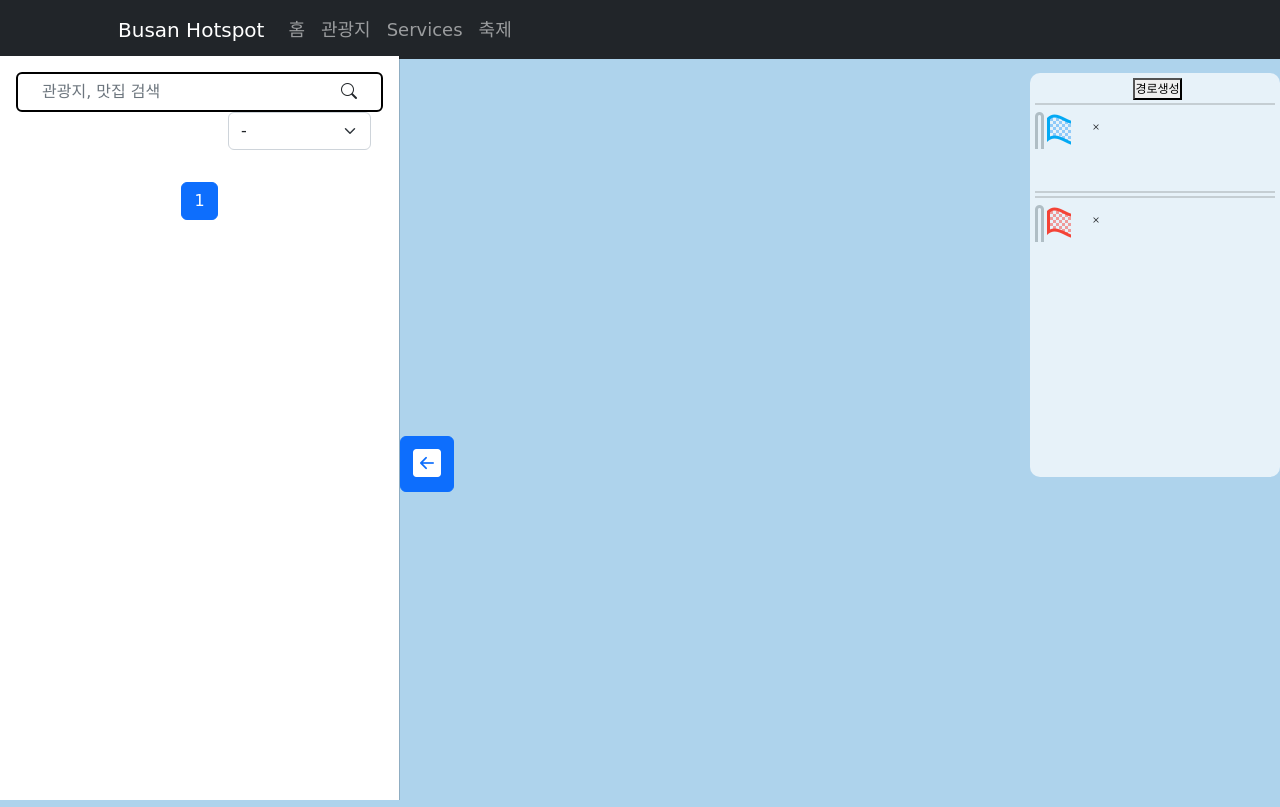
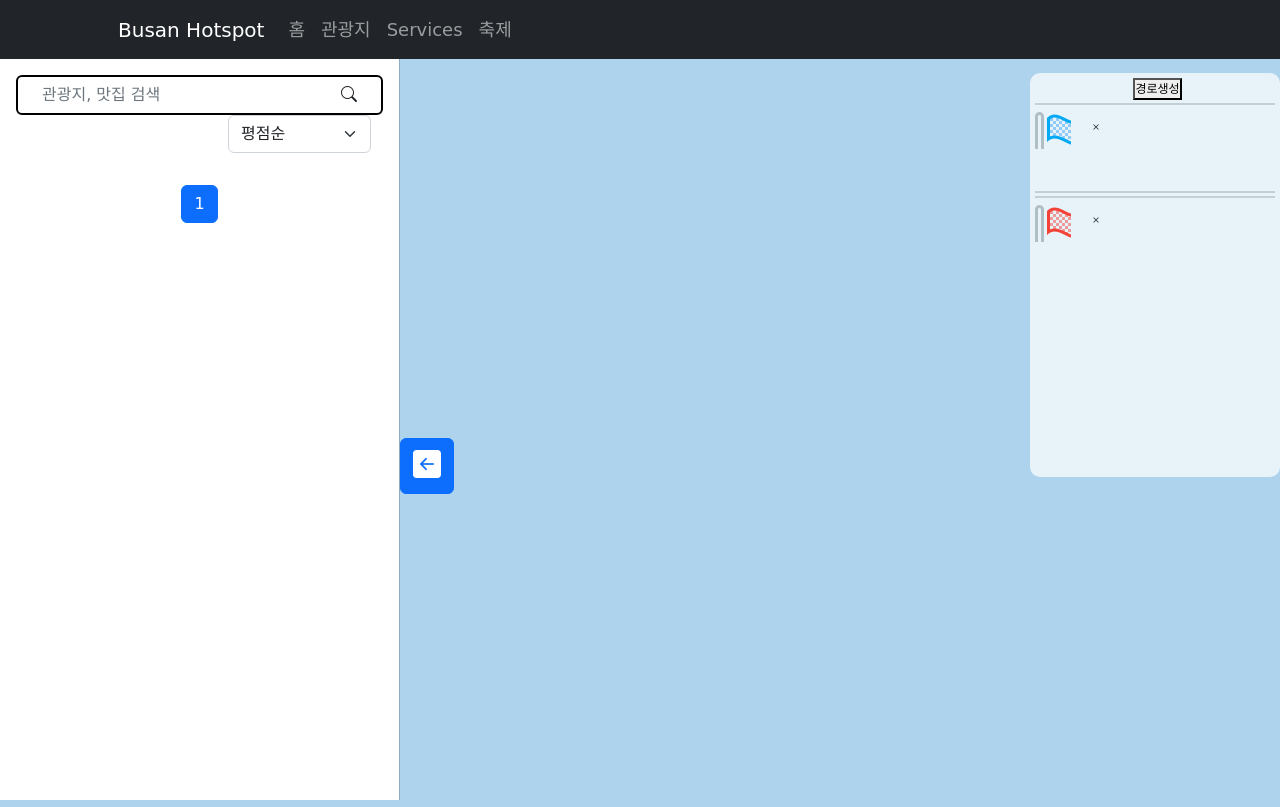
Before and after one commit to travelHotSpot/HotSpot, a Django app: page /busan/ in a window 1280 px wide. Run offline with Django 4.2, Linux system fonts and the light colour scheme; data that the repository does not hold is empty; parts of the project's set-up code (start-up, migrations or seed data) failed here and were passed over; some libraries are stand-ins or nearby versions; some web fonts are replaced.

Commit message:
지도 페이지 셀렉트버튼 수정, 출발지와 도착지 마커 중복 수정

```diff
--- a/category/category/settings.py
+++ b/category/category/settings.py
@@ -62,7 +62,7 @@ ROOT_URLCONF = 'category.urls'
 TEMPLATES = [
     {
         'BACKEND': 'django.template.backends.django.DjangoTemplates',
-        'DIRS': [os.path.join(BASE_DIR,'templates')],
+        'DIRS': [os.path.join(BASE_DIR, 'templates')],
         'APP_DIRS': True,
         'OPTIONS': {
             'context_processors': [
--- a/category/myApp/templates/myApp/busan.html
+++ b/category/myApp/templates/myApp/busan.html
@@ -49,7 +49,7 @@
             visibility: visible;
         }
         .offcanvas, .offcanvas.offcanvas-start {
-            top: 56px;
+            top: 59px;
         }
         .input-group input:focus {
             border: 0px;
@@ -155,10 +155,8 @@
                         <div class="d-flex align-items-end flex-column">
                             <div class="col-md-5">
                                 <select class="form-select" id="sort" required>
-                                    <option selected disabled value="none">-</option>
+                                    <option selected value="rating">평점순</option>
                                     <option value="name">이름순</option>
-                                    <option value="rating">평점순</option>
-                                    <option value=""></option>
                                 </select>
                             </div>
                         </div>
@@ -452,6 +450,11 @@ function setStart(idx, name, addr, tel){
     infoBox[0].getElementsByClassName('addr')[0].innerText = addr;
     infoBox[0].getElementsByClassName('tel')[0].innerText = tel;
 
+    // 출발지 존재 시 마커 삭제
+    if(startingMarker != null){
+        startingMarker.setMap(null);
+    }
+
     var orig_marker = hopeListmarkers[idx - 1];
     startingMarker = hopeListmarkers[idx - 1];
 
@@ -476,6 +479,11 @@ function setEnd(idx, name, addr, tel){
     infoBox[0].getElementsByTagName('h5')[0].innerText = name;
     infoBox[0].getElementsByClassName('addr')[0].innerText = addr;
     infoBox[0].getElementsByClassName('tel')[0].innerText = tel;
+
+    // 도착지 존재 시 마커 삭제
+    if(endingMarker != null){
+        endingMarker.setMap(null);
+    }
 
     var orig_marker = hopeListmarkers[idx - 1];
     endingMarker = hopeListmarkers[idx - 1];
--- a/category/myApp/views.py
+++ b/category/myApp/views.py
@@ -174,10 +174,8 @@ def get_place_list(request):
             spots = spots.order_by('name')
         elif sort_param == "rating":
             spots = spots.order_by('-weighted_rate')
-        else:
-            spots = spots.order_by('place_id')
     else:
-        spots = spots.order_by('place_id')
+        spots = spots.order_by('-weighted_rate')
 
     for s in spots:
         s["category"] = ','.join(eval(s["category"]))
```
